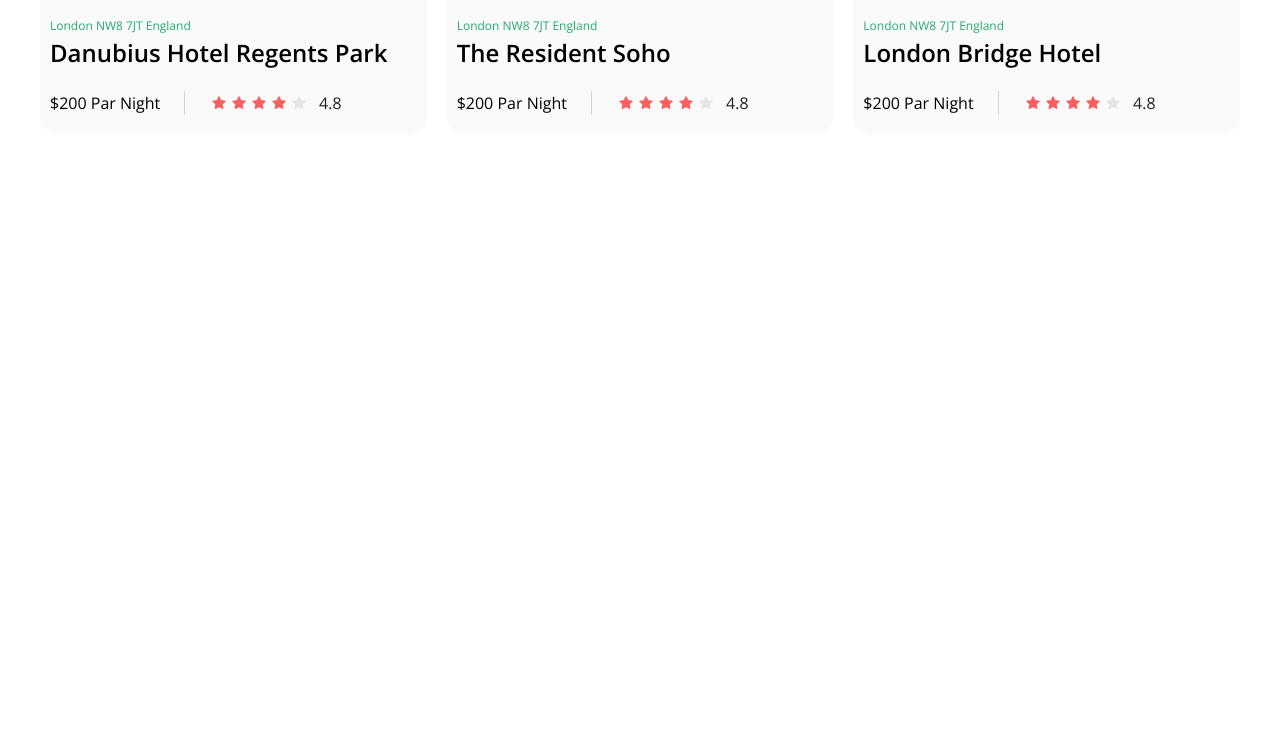
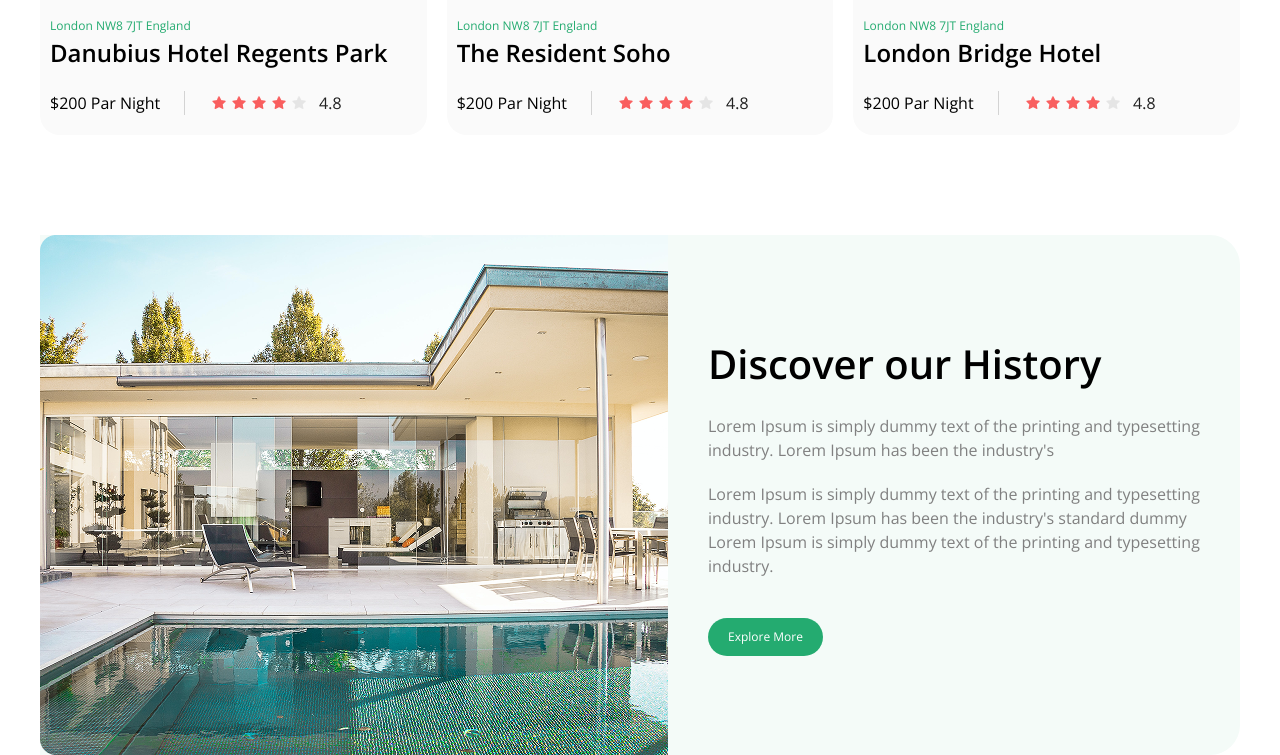
Before and after one commit to Faridun-07/Two-Page, a website: page src/Page2.html in a window 1280 px wide. Shown: the part 1253-2008 px from the top of the page. Before the commit the page ends 1488 px from the top, so only its background shows below. Drawn offline with nearby package versions, Linux system fonts and the light colour scheme; files that its build step writes are made by us from their sources.

Commit message:
Add section 3 Page2

```diff
--- a/src/Page2.html
+++ b/src/Page2.html
@@ -113,5 +113,16 @@
             </article>
         </div>
     </section>
+    <section class=" p-[0_20px] lg:p-0 max-w-300 m-auto flex flex-col gap-[20px] lg:flex-row lg:justify-between bg-[#F4FBF8] items-center rounded-tr-[30px] rounded-br-[30px]">
+      <img src="./images/image5.png" alt="">
+      <aside class="flex flex-col items-start gap-[40px] pl-[20px]">
+        <div class="flex flex-col gap-[20px]">
+          <h1 class="font-semibold text-[40px]">Discover our History</h1>
+          <p class="text-[gray]">Lorem Ipsum is simply dummy text of the printing and typesetting industry. Lorem Ipsum has been the industry's </p>
+          <p class="text-[gray] lg:w-[530px]">Lorem Ipsum is simply dummy text of the printing and typesetting industry. Lorem Ipsum has been the industry's standard dummy Lorem Ipsum is simply dummy text of the printing and typesetting industry.</p>
+        </div>
+        <button class="bg-[#24AB70] text-[white] text-[12px] p-[10px_20px] rounded-[20px]">Explore More</button>
+      </aside>
+    </section>
 </body>
 </html>
```
Also changed, not shown: index.html (indentation only).
